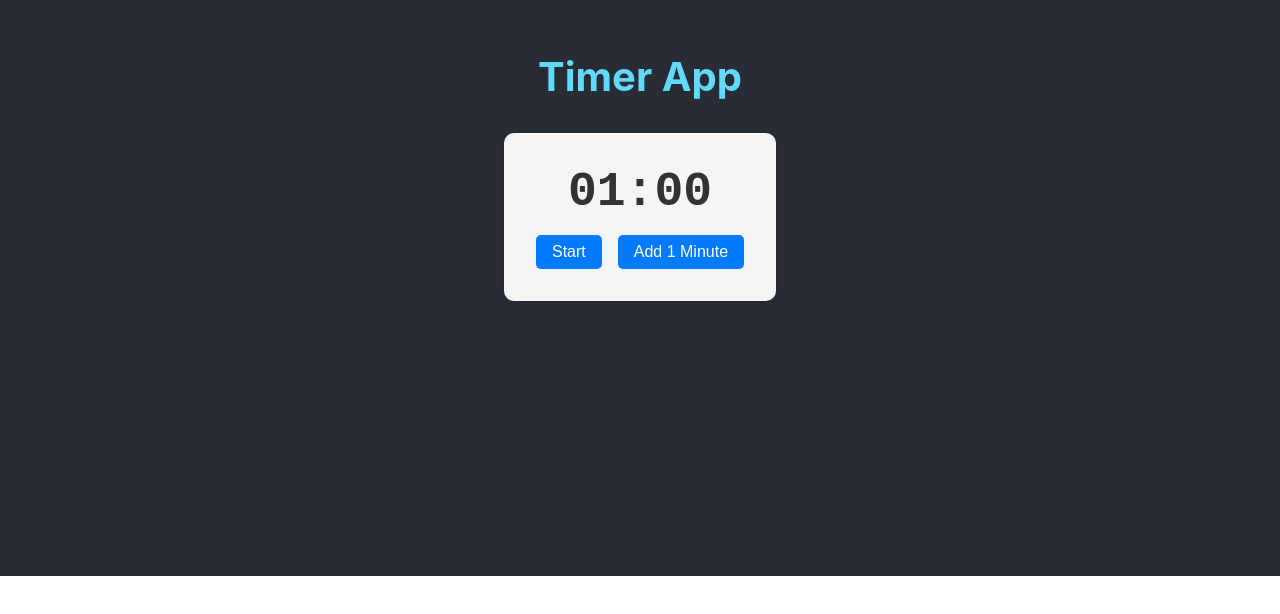
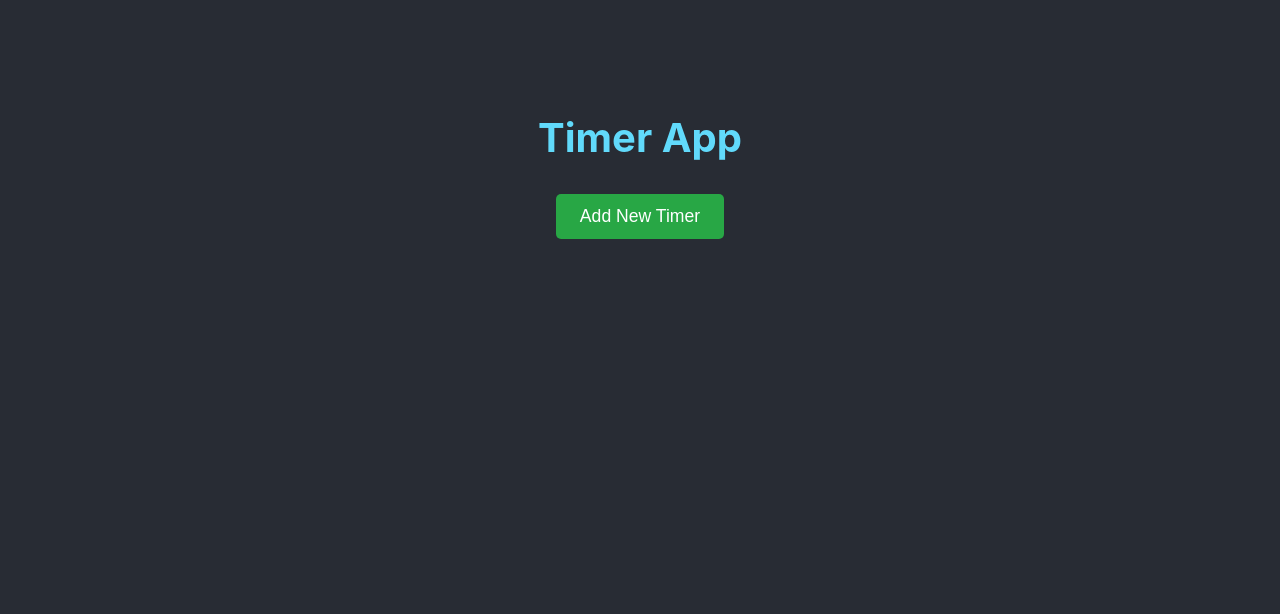
Before and after one commit to nickreynolds/timer, a React (Create React App) app: page / in a window 1280 px wide. Shown: the part 224-838 px from the top of the page. Before the commit the page ends 800 px from the top, so only its background shows below. Built offline with nearby package versions, Linux system fonts and the light colour scheme.

Commit message:
feat: add multiple timers

```diff
--- a/src/App.css
+++ b/src/App.css
@@ -7,6 +7,7 @@
   justify-content: center;
   background-color: #282c34;
   color: white;
+  padding: 2rem;
 }
 
 .App-logo {
@@ -25,6 +26,8 @@
   flex-direction: column;
   align-items: center;
   gap: 2rem;
+  width: 100%;
+  max-width: 1200px;
 }
 
 h1 {
@@ -45,3 +48,26 @@ h1 {
     transform: rotate(360deg);
   }
 }
+
+.add-timer-button {
+  padding: 0.75rem 1.5rem;
+  font-size: 1.1rem;
+  border: none;
+  border-radius: 5px;
+  background-color: #28a745;
+  color: white;
+  cursor: pointer;
+  transition: background-color 0.2s;
+}
+
+.add-timer-button:hover {
+  background-color: #218838;
+}
+
+.timers-grid {
+  display: grid;
+  grid-template-columns: repeat(auto-fill, minmax(300px, 1fr));
+  gap: 2rem;
+  width: 100%;
+  padding: 1rem;
+}
--- a/src/App.tsx
+++ b/src/App.tsx
@@ -1,13 +1,30 @@
-import React from 'react';
+import React, { useState } from 'react';
 import Timer from './components/Timer';
 import './App.css';
 
 function App() {
+  const [timers, setTimers] = useState<number[]>([]);
+
+  const addTimer = () => {
+    setTimers(prev => [...prev, Date.now()]); // Use timestamp as unique ID
+  };
+
+  const removeTimer = (id: number) => {
+    setTimers(prev => prev.filter(timerId => timerId !== id));
+  };
+
   return (
     <div className="App">
       <header className="App-header">
         <h1>Timer App</h1>
-        <Timer />
+        <button className="add-timer-button" onClick={addTimer}>
+          Add New Timer
+        </button>
+        <div className="timers-grid">
+          {timers.map(id => (
+            <Timer key={id} onRemove={() => removeTimer(id)} />
+          ))}
+        </div>
       </header>
     </div>
   );
--- a/src/components/Timer.css
+++ b/src/components/Timer.css
@@ -7,6 +7,31 @@
   background-color: #f5f5f5;
   border-radius: 10px;
   box-shadow: 0 2px 4px rgba(0, 0, 0, 0.1);
+  position: relative;
+}
+
+.remove-button {
+  position: absolute;
+  top: 0.5rem;
+  right: 0.5rem;
+  width: 2rem;
+  height: 2rem;
+  border-radius: 50%;
+  border: none;
+  background-color: #ff4444;
+  color: white;
+  font-size: 1.5rem;
+  line-height: 1;
+  cursor: pointer;
+  display: flex;
+  align-items: center;
+  justify-content: center;
+  padding: 0;
+  transition: background-color 0.2s;
+}
+
+.remove-button:hover {
+  background-color: #cc0000;
 }
 
 .timer-display {
--- a/src/components/Timer.tsx
+++ b/src/components/Timer.tsx
@@ -1,7 +1,11 @@
 import React, { useState, useEffect, useRef } from 'react';
 import './Timer.css';
 
-const Timer: React.FC = () => {
+interface TimerProps {
+  onRemove: () => void;
+}
+
+const Timer: React.FC<TimerProps> = ({ onRemove }) => {
   const [time, setTime] = useState<number>(60); // Start at 1 minute (60 seconds)
   const [isRunning, setIsRunning] = useState<boolean>(false); // Start paused
   const [isEditing, setIsEditing] = useState<boolean>(false);
@@ -103,6 +107,7 @@ const Timer: React.FC = () => {
 
   return (
     <div className="timer-container">
+      <button className="remove-button" onClick={onRemove}>×</button>
       <div className="timer-display">
         {isEditing ? (
           <input
```
